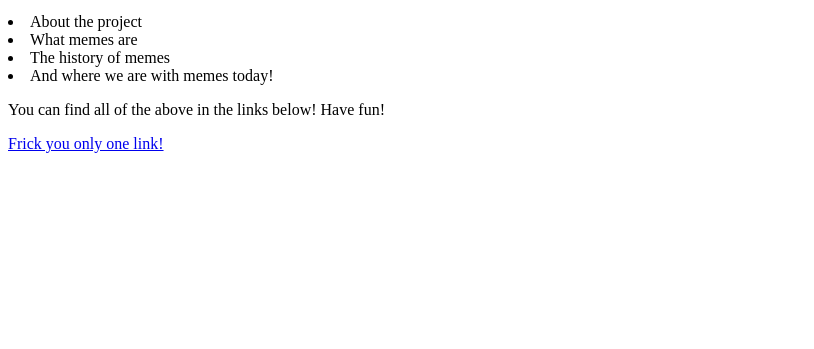
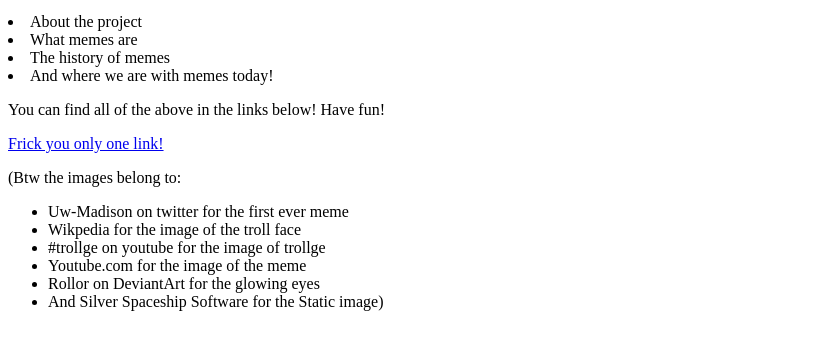
Before and after one commit to HotdogsandPuns/Memes-and-Terror, a plain HTML site: page index.html in a window 1280 px wide. Shown: the part 101-450 px from the top of the page, without its empty margins (0-814 px from the left). Drawn offline with Linux system fonts and the light colour scheme.

Commit message:
Update index.html

```diff
--- a/index.html
+++ b/index.html
@@ -16,5 +16,14 @@
     </un>
     <p>You can find all of the above in the links below! Have fun!</p>
     <a href="WhatareMemes.html">Frick you only one link!</a>
+      <p>(Btw the images belong to:</p>
+    <ul>
+        <li>Uw-Madison on twitter for the first ever meme</li>
+        <li>Wikpedia for the image of the troll face</li>
+        <li>#trollge on youtube for the image of trollge</li>
+        <li>Youtube.com for the image of the meme</li>
+        <li>Rollor on DeviantArt for the glowing eyes</li>
+        <li>And Silver Spaceship Software for the Static image)</li>
+    </ul>
 </body>
 </html>
```
